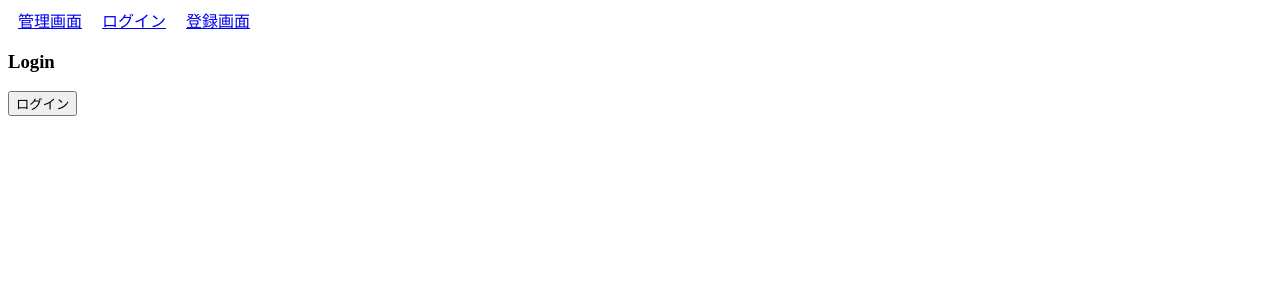
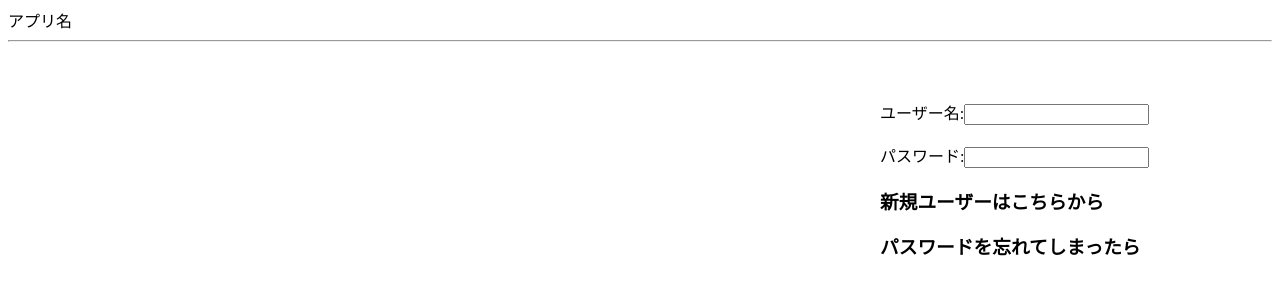
Before and after one commit to daisuke-hara0515/rails_vue_docker, a Vue app in the folder frontend/: page /login in a window 1280 px wide. Shown: the top 300 px of the page. Built offline with nearby package versions, Linux system fonts and the light colour scheme.

Commit message:
ログインする際の入力欄作成

```diff
--- a/frontend/src/App.vue
+++ b/frontend/src/App.vue
@@ -1,12 +1,7 @@
 // App.vueは一番大元のコンポーネント
 <template>
   <div>
-    <header>
-      <router-link to="/" class="header-item">管理画面</router-link>
-      <router-link to="/login" class="header-item">ログイン</router-link>
-      <router-link to="/register" class="header-item">登録画面</router-link>
-    </header>
-    <router-view></router-view>
+      <router-view></router-view>
   </div>
 </template>
 
--- a/frontend/src/views/Login.vue
+++ b/frontend/src/views/Login.vue
@@ -1,6 +1,39 @@
 <template>
     <div>
-        <h3>Login</h3>
-        <button>ログイン</button>
+        <header>
+            アプリ名
+        </header>
+        <hr>
+        <div class="container">
+            <label for="username">ユーザー名:</label>
+            <input id="username"
+                type="username"
+                v-model="username"
+            >
+            <br><br>
+            <label for="password">パスワード:</label>
+            <input id="password"
+                type="password"
+                v-model="password"
+            >
+
+            <h3>
+                新規ユーザーはこちらから
+            </h3>
+            <h3>
+                パスワードを忘れてしまったら
+            </h3>
+
+        </div>
     </div>
 </template>
+
+<style scoped>
+.container{
+    width:400px;
+    height:300px;
+    position: absolute;
+    top:100px;
+    right: 0px;
+}
+</style>
```
